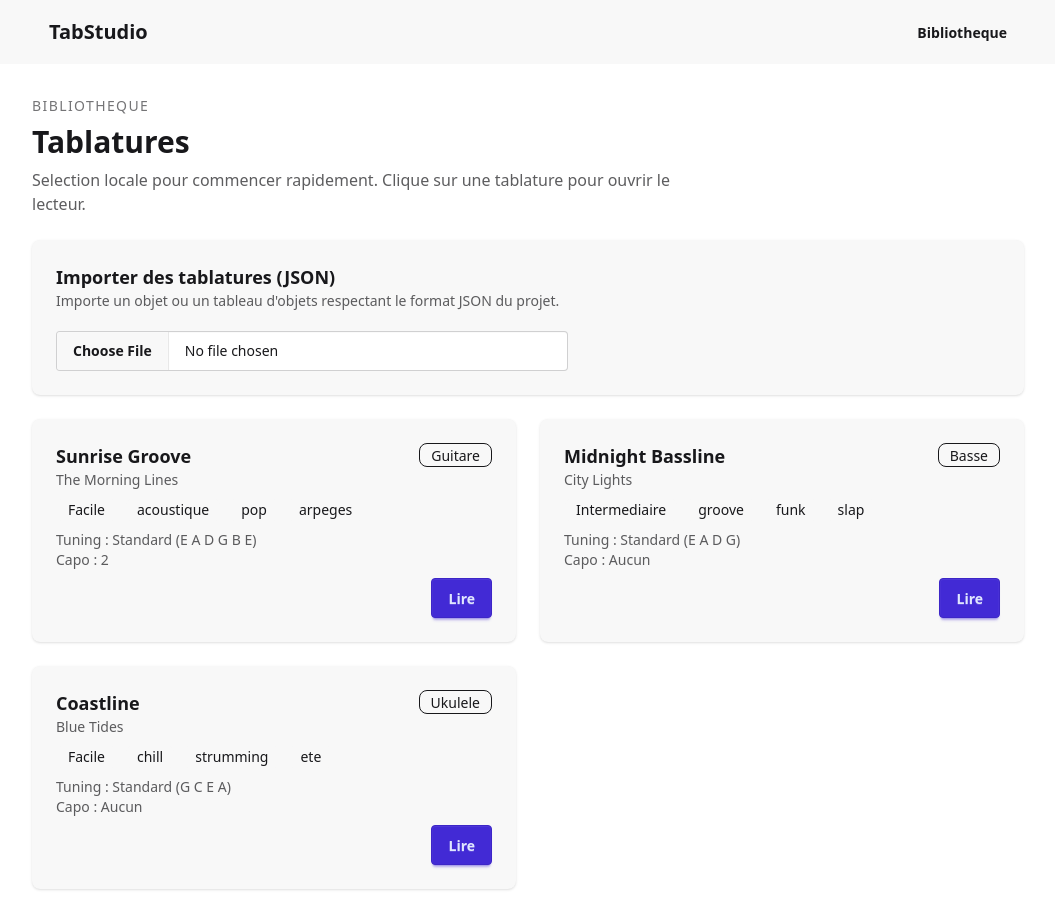
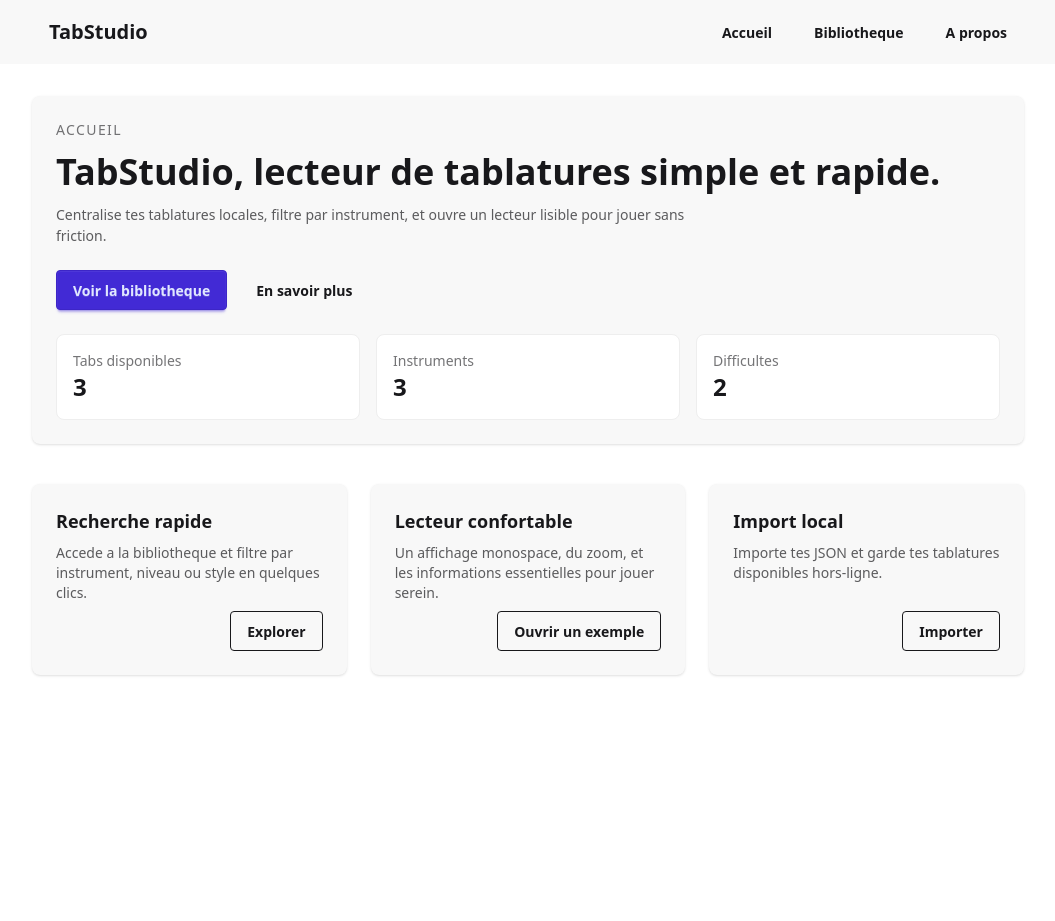
Before and after one commit to K0Konut/TabStudio, a Vue app: page / in a window 1280 px wide. Shown: the whole page, without its empty margins (112-1167 px from the left). After the commit the page ends 800 px from the top, so only its background shows below. Built offline with nearby package versions, Linux system fonts and the light colour scheme.

Commit message:
add: New HomePage and AboutPage

```diff
--- a/src/App.vue
+++ b/src/App.vue
@@ -10,7 +10,9 @@ import { RouterLink, RouterView } from 'vue-router'
           <RouterLink class="btn btn-ghost text-xl" to="/">TabStudio</RouterLink>
         </div>
         <div class="flex items-center gap-2">
-          <RouterLink class="btn btn-ghost" to="/">Bibliotheque</RouterLink>
+          <RouterLink class="btn btn-ghost" to="/">Accueil</RouterLink>
+          <RouterLink class="btn btn-ghost" to="/library">Bibliotheque</RouterLink>
+          <RouterLink class="btn btn-ghost" to="/about">A propos</RouterLink>
         </div>
       </div>
     </div>
--- /dev/null
+++ b/src/pages/AboutPage.vue
@@ -0,0 +1,57 @@
+<script setup>
+import { RouterLink } from 'vue-router'
+</script>
+
+<template>
+  <section class="space-y-8">
+    <div class="space-y-2">
+      <p class="text-sm uppercase tracking-widest text-base-content/60">A propos</p>
+      <h1 class="text-3xl font-semibold">Pourquoi TabStudio ?</h1>
+      <p class="max-w-2xl text-base-content/70">
+        TabStudio est un lecteur de tablatures concu pour une utilisation locale : rapide, lisible,
+        sans surcharge. L'objectif du MVP est de prouver la navigation et la lecture, avec un format
+        de donnees stable.
+      </p>
+    </div>
+
+    <div class="grid gap-6 md:grid-cols-2">
+      <div class="card bg-base-200 shadow-sm">
+        <div class="card-body">
+          <h2 class="card-title">Fonctionnalites MVP</h2>
+          <ul class="list-disc space-y-2 pl-4 text-sm text-base-content/70">
+            <li>Bibliotheque locale avec recherche et filtres simples.</li>
+            <li>Lecteur monospace avec zoom et informations d'accordage.</li>
+            <li>Import JSON pour ajouter des tablatures.</li>
+          </ul>
+        </div>
+      </div>
+      <div class="card bg-base-200 shadow-sm">
+        <div class="card-body">
+          <h2 class="card-title">Format de donnees</h2>
+          <p class="text-sm text-base-content/70">
+            Chaque tablature contient : `id`, `title`, `artist`, `instrument`, `tuning`, `capo`,
+            `difficulty`, `tags`, `content` et optionnellement `source`.
+          </p>
+          <p class="text-sm text-base-content/70">
+            Les donnees importees sont conservees dans le stockage local du navigateur.
+          </p>
+        </div>
+      </div>
+    </div>
+
+    <div class="card bg-base-200 shadow-sm">
+      <div class="card-body">
+        <h2 class="card-title">Prochaines evolutions</h2>
+        <div class="flex flex-wrap gap-2 text-sm">
+          <span class="badge badge-outline">Favoris</span>
+          <span class="badge badge-outline">Autoscroll</span>
+          <span class="badge badge-outline">Transpose</span>
+          <span class="badge badge-outline">Sync multi-appareils</span>
+        </div>
+        <div class="card-actions justify-end">
+          <RouterLink class="btn btn-primary" to="/library">Ouvrir la bibliotheque</RouterLink>
+        </div>
+      </div>
+    </div>
+  </section>
+</template>
--- /dev/null
+++ b/src/pages/HomePage.vue
@@ -0,0 +1,84 @@
+<script setup>
+import { computed } from 'vue'
+import { RouterLink } from 'vue-router'
+import { getTabs } from '../services/tabLibrary'
+
+const tabs = getTabs()
+const totalTabs = tabs.length
+const instruments = computed(() => new Set(tabs.map((tab) => tab.instrument)).size)
+const difficulties = computed(() => new Set(tabs.map((tab) => tab.difficulty)).size)
+const featuredTab = tabs[0]
+</script>
+
+<template>
+  <section class="space-y-10">
+    <div class="card bg-base-200 shadow-sm">
+      <div class="card-body gap-6">
+        <div class="space-y-3">
+          <p class="text-sm uppercase tracking-widest text-base-content/60">Accueil</p>
+          <h1 class="text-4xl font-semibold">TabStudio, lecteur de tablatures simple et rapide.</h1>
+          <p class="max-w-2xl text-base-content/70">
+            Centralise tes tablatures locales, filtre par instrument, et ouvre un lecteur lisible pour
+            jouer sans friction.
+          </p>
+        </div>
+        <div class="flex flex-wrap items-center gap-3">
+          <RouterLink class="btn btn-primary" to="/library">Voir la bibliotheque</RouterLink>
+          <RouterLink class="btn btn-ghost" to="/about">En savoir plus</RouterLink>
+        </div>
+        <div class="grid gap-4 sm:grid-cols-3">
+          <div class="rounded-box border border-base-300 bg-base-100 p-4">
+            <p class="text-sm text-base-content/60">Tabs disponibles</p>
+            <p class="text-2xl font-semibold">{{ totalTabs }}</p>
+          </div>
+          <div class="rounded-box border border-base-300 bg-base-100 p-4">
+            <p class="text-sm text-base-content/60">Instruments</p>
+            <p class="text-2xl font-semibold">{{ instruments }}</p>
+          </div>
+          <div class="rounded-box border border-base-300 bg-base-100 p-4">
+            <p class="text-sm text-base-content/60">Difficultes</p>
+            <p class="text-2xl font-semibold">{{ difficulties }}</p>
+          </div>
+        </div>
+      </div>
+    </div>
+
+    <div class="grid gap-6 lg:grid-cols-3">
+      <div class="card bg-base-200 shadow-sm">
+        <div class="card-body">
+          <h2 class="card-title">Recherche rapide</h2>
+          <p class="text-sm text-base-content/70">
+            Accede a la bibliotheque et filtre par instrument, niveau ou style en quelques clics.
+          </p>
+          <div class="card-actions justify-end">
+            <RouterLink class="btn btn-outline" to="/library">Explorer</RouterLink>
+          </div>
+        </div>
+      </div>
+      <div class="card bg-base-200 shadow-sm">
+        <div class="card-body">
+          <h2 class="card-title">Lecteur confortable</h2>
+          <p class="text-sm text-base-content/70">
+            Un affichage monospace, du zoom, et les informations essentielles pour jouer serein.
+          </p>
+          <div class="card-actions justify-end">
+            <RouterLink v-if="featuredTab" class="btn btn-outline" :to="{ name: 'reader', params: { id: featuredTab.id } }">
+              Ouvrir un exemple
+            </RouterLink>
+          </div>
+        </div>
+      </div>
+      <div class="card bg-base-200 shadow-sm">
+        <div class="card-body">
+          <h2 class="card-title">Import local</h2>
+          <p class="text-sm text-base-content/70">
+            Importe tes JSON et garde tes tablatures disponibles hors-ligne.
+          </p>
+          <div class="card-actions justify-end">
+            <RouterLink class="btn btn-outline" to="/library">Importer</RouterLink>
+          </div>
+        </div>
+      </div>
+    </div>
+  </section>
+</template>
--- a/src/pages/ReaderPage.vue
+++ b/src/pages/ReaderPage.vue
@@ -24,7 +24,7 @@ watch(
         <h1 class="text-3xl font-semibold">{{ tab ? tab.title : 'Tablature introuvable' }}</h1>
         <p v-if="tab" class="text-sm text-base-content/70">{{ tab.artist }} · {{ tab.instrument }}</p>
       </div>
-      <RouterLink class="btn btn-ghost" to="/">Retour a la bibliotheque</RouterLink>
+      <RouterLink class="btn btn-ghost" to="/library">Retour a la bibliotheque</RouterLink>
     </div>
 
     <div v-if="!tab" class="alert alert-warning">
--- a/src/router/index.js
+++ b/src/router/index.js
@@ -1,5 +1,7 @@
 import { createRouter, createWebHistory } from 'vue-router'
 
+import AboutPage from '../pages/AboutPage.vue'
+import HomePage from '../pages/HomePage.vue'
 import LibraryPage from '../pages/LibraryPage.vue'
 import ReaderPage from '../pages/ReaderPage.vue'
 
@@ -8,6 +10,11 @@ const router = createRouter({
   routes: [
     {
       path: '/',
+      name: 'home',
+      component: HomePage,
+    },
+    {
+      path: '/library',
       name: 'library',
       component: LibraryPage,
     },
@@ -18,6 +25,11 @@ const router = createRouter({
       props: true,
     },
     {
+      path: '/about',
+      name: 'about',
+      component: AboutPage,
+    },
+    {
       path: '/:pathMatch(.*)*',
       redirect: '/',
     },
```
